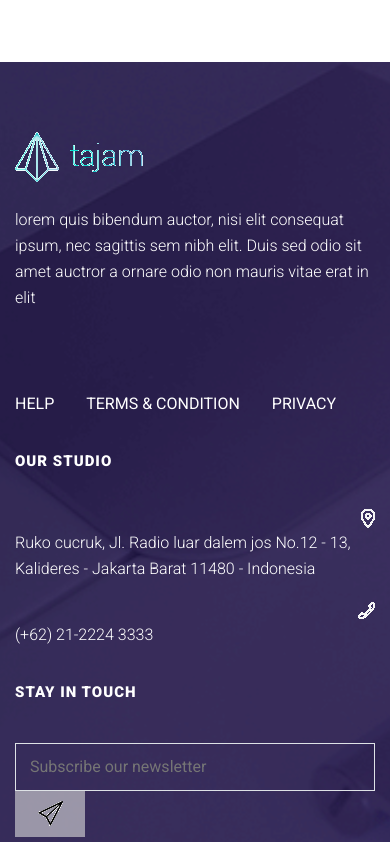
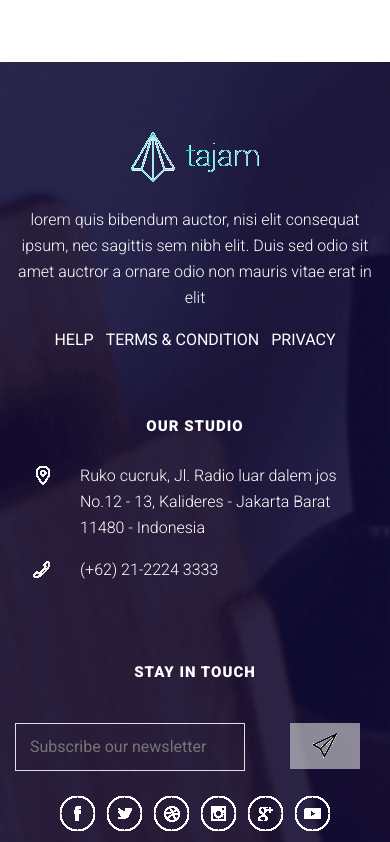
Before and after one commit to rifat-H/Tajem, a website: page index.html in a window 390 px wide. Shown: the part 8922-9764 px from the top of the page. Drawn offline with nearby package versions, Linux system fonts and the light colour scheme; a web font is replaced by a local one.

Commit message:
all responsive done

```diff
--- a/css/media.css
+++ b/css/media.css
@@ -1,14 +1,59 @@
 /* // Extra small devices (portrait phones, less than 576px) */
 @media (max-width: 575.98px) {
 
-    /* clients start */
-    .good h1, .client-head h1 {
-      text-align: center;
-    }
-    .client-head h1{
-      margin-top: 50px;
-    }
-    /* clients end */
+  /* footer start */
+  footer .discription {
+    text-align: center;
+  }
+
+  .studio-head {
+    text-align: center;
+  }
+
+  .studio-head h1 {
+    text-align: center;
+    margin-top: 60px;
+    margin-bottom: 0;
+  }
+
+  footer .discription ul {
+    margin: 0;
+  }
+
+  .touch {
+    text-align: center;
+  }
+
+  .touch h1 {
+    margin-top: 60px;
+  }
+
+  .touch ul,
+  touch p {
+    text-align: center !important;
+  }
+
+  footer .discription img {
+    text-align: center;
+  }
+
+  footer .discription ul li {
+    margin: 0;
+  }
+
+  /* footer end */
+
+  /* clients start */
+  .good h1,
+  .client-head h1 {
+    text-align: center;
+  }
+
+  .client-head h1 {
+    margin-top: 50px;
+  }
+
+  /* clients end */
 
   /* global start */
 
@@ -89,13 +134,46 @@
 /* // Small devices (landscape phones, 576px and up) */
 @media (min-width: 576px) and (max-width: 767.98px) {
 
-  /* clients start */
-  .good h1, .client-head h1{
+  /* footer start */
+
+
+  .studio-head h1 {
     text-align: center;
   }
-  .client-head h1{
+
+  footer .discription ul {
+    margin: 0;
+  }
+
+  .touch h1 {
+    text-align: center;
+    margin-top: 60px;
+  }
+
+  .touch ul,
+  touch p {
+    text-align: center !important;
+  }
+
+  footer .discription img {
+    text-align: center;
+  }
+
+  footer .discription ul li {
+    margin: 0;
+  }
+
+  /* footer end */
+  /* clients start */
+  .good h1,
+  .client-head h1 {
+    text-align: center;
+  }
+
+  .client-head h1 {
     margin-top: 50px;
   }
+
   .good button {
     /* margin: 0 auto; */
     text-align: center !important;
@@ -166,6 +244,12 @@
 /* // Medium devices (tablets, 768px and up) */
 @media (min-width: 768px) and (max-width: 991.98px) {
 
+  /* footer start */
+  footer .discription ul li {
+    margin: 0;
+  }
+
+  /* footer end */
   /* expertise start */
   .expertise_wrapper2 {
     padding: 5px 20px;
@@ -231,6 +315,13 @@
 /* // Large devices (desktops, 992px and up) */
 @media (min-width: 992px) and (max-width: 1199.98px) {
 
+  /* footer start */
+  footer .discription ul li {
+    margin: 0;
+  }
+
+  /* footer end */
+
   /* watch start */
   .watch {
     padding: 130px 0;
--- a/index.html
+++ b/index.html
@@ -449,7 +449,7 @@
 	<footer>
 		<div class="container">
 			<div class="row">
-				<div class="col-md-4">
+				<div class="col-md-4  col-sm-6">
 					<div class="discription">
 						<img src="images/logo.png" class="img-fluid" alt="">
 						<p>lorem quis bibendum auctor, nisi elit consequat ipsum, nec sagittis sem nibh elit. Duis sed odio sit amet
@@ -461,7 +461,7 @@
 						</ul>
 					</div>
 				</div>
-				<div class="col-md-4">
+				<div class="col-md-4  col-sm-6">
 					<div class="studio">
 						<!-- studio head start -->
 						<div class="row">
@@ -473,13 +473,13 @@
 						</div>
 						<!-- studio head end -->
 						<!-- studio body row 1 start -->
-						<div class="row mt-4">
-							<div class="col-md-2 d-flex justify-content-end">
+						<div class="row mt-4 ">
+							<div class="col-md-2 col-2 d-flex justify-content-end">
 								<div class="studio-body-img">
 									<img src="images/location.png" class="img-fluid" alt="gps">
 								</div>
 							</div>
-							<div class="col-md-10">
+							<div class="col-md-10 col-10">
 								<div class="studio-body-content">
 									<p>Ruko cucruk, Jl. Radio luar dalem jos No.12 - 13, Kalideres - Jakarta Barat
 										11480 - Indonesia</p>
@@ -489,12 +489,12 @@
 						<!-- studio body row 1 end -->
 						<!-- studio body row 1 start -->
 						<div class="row">
-							<div class="col-md-2 d-flex justify-content-end">
+							<div class="col-md-2 col-2 d-flex justify-content-end">
 								<div class="studio-body-img">
 									<img src="images/phone.png" class="img-fluid" alt="gps">
 								</div>
 							</div>
-							<div class="col-md-10">
+							<div class="col-md-10 col-10">
 								<div class="studio-body-content">
 									<p>(+62) 21-2224 3333</p>
 								</div>
@@ -504,14 +504,14 @@
 
 					</div>
 				</div>
-				<div class="col-md-4">
+				<div class="col-md-4 col-sm-12">
 					<div class="touch">
 						<h1>STAY IN TOUCH</h1>
 						<div class="row">
-							<div class="col-md-8">
+							<div class="col-md-8 col-8">
 								<input class="border" placeholder="Subscribe our newsletter" type="email">
 							</div>
-							<div class="col-md-3">
+							<div class="col-md-3 col-4">
 								<input type="submit" value="">
 							</div>
 						</div>
```
